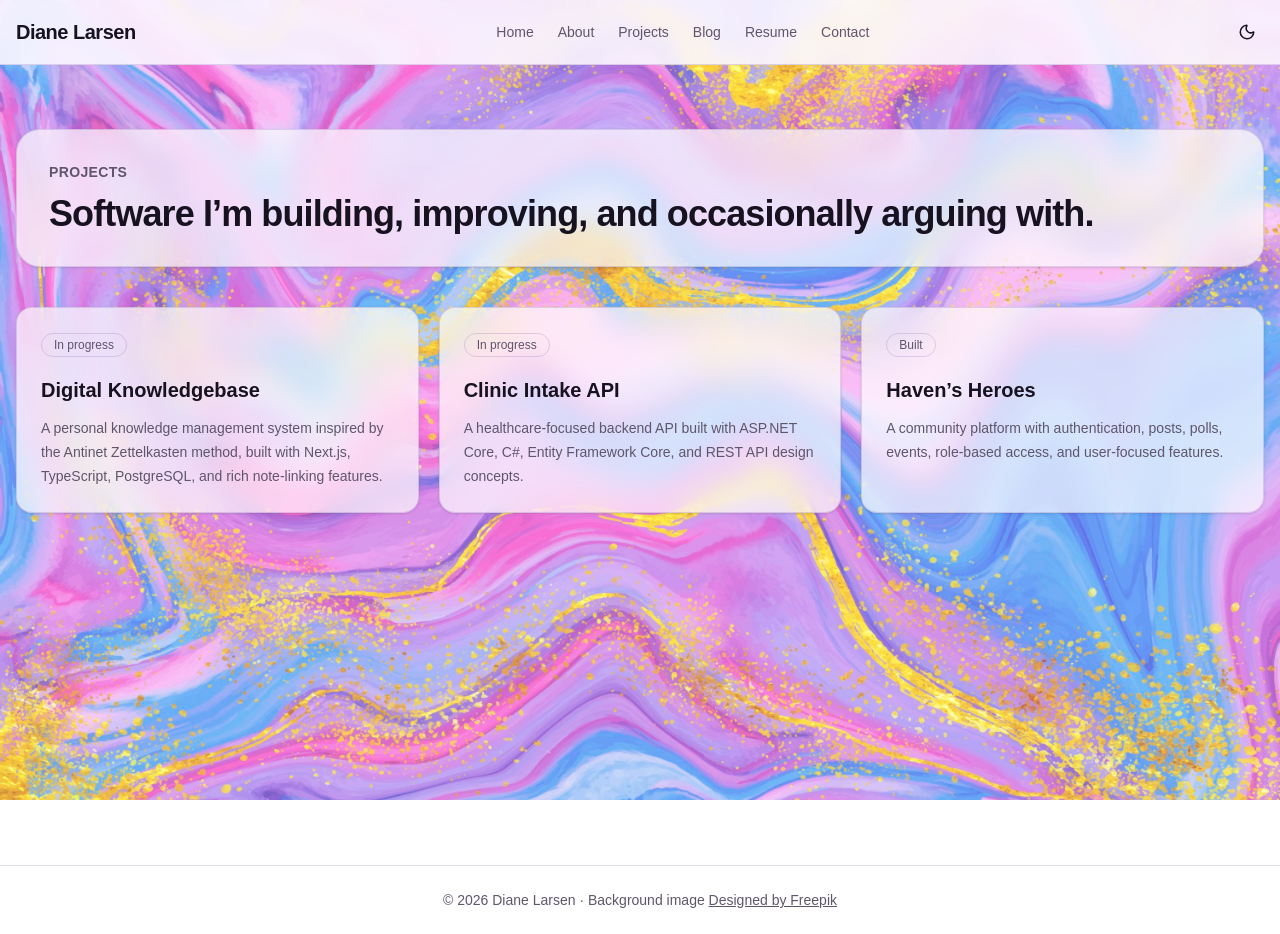
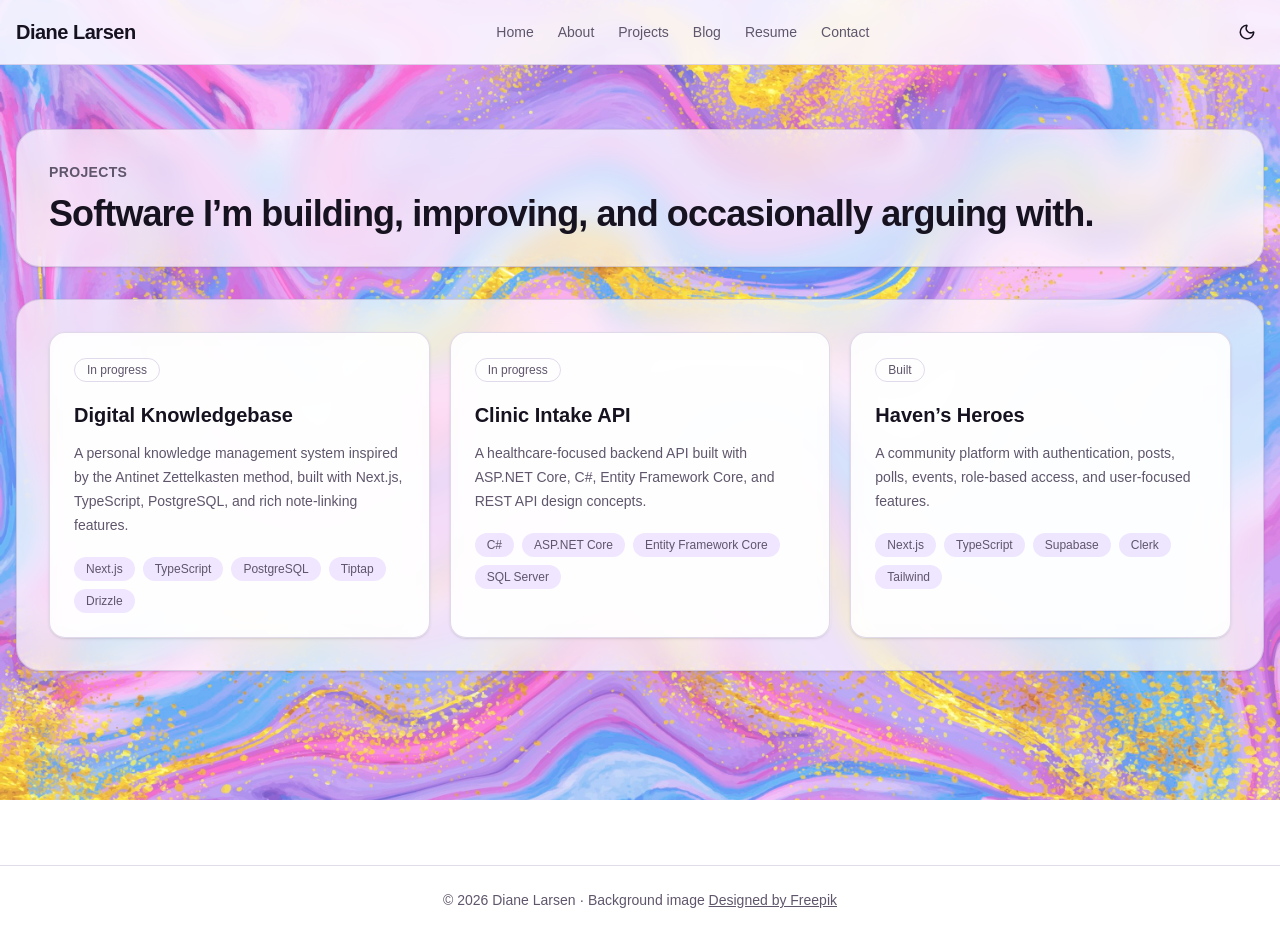
Before and after one commit to DianeLarsen/pandalove, a Next.js app: page /projects in a window 1280 px wide. Built offline with nearby package versions, Linux system fonts and the light colour scheme.

Commit message:
refactor: move site content into data files

```diff
--- a/src/app/blog/page.tsx
+++ b/src/app/blog/page.tsx
@@ -1,43 +1,33 @@
-const posts = [
-  {
-    title: "Coming Soon",
-    summary:
-      "Blog posts will live here once I migrate my writing into the new site.",
-    date: "2026",
-  },
-];
+import GlassCard from "@/components/GlassCard";
+import PageHeader from "@/components/PageHeader";
+import { posts } from "@/data/posts";
 
 export default function BlogPage() {
   return (
     <main className="min-h-screen text-foreground">
-      <section className="mx-auto max-w-5xl px-4 py-16">
-        <div className="rounded-3xl border border-border bg-card p-8 shadow-sm backdrop-blur-md">
-          <p className="text-sm font-semibold uppercase tracking-wide text-muted-foreground">
-            Blog
-          </p>
+      <section className="mx-auto flex max-w-5xl flex-col gap-8 px-4 py-16">
+        <PageHeader
+          eyebrow="Blog"
+          title="Writing, notes, projects, and whatever else survives editing."
+          description="This section will replace pandalove-blog.dev once the content is migrated."
+        />
 
-          <h1 className="mt-3 text-4xl font-bold tracking-tight">
-            Writing, notes, projects, and whatever else survives editing.
-          </h1>
-
-          <p className="mt-4 text-muted-foreground">
-            This section will replace pandalove-blog.dev once the content is
-            migrated.
-          </p>
-        </div>
-
-        <div className="mt-8 grid gap-4">
+        <GlassCard>
+          <div className="grid gap-4">
             {posts.map((post) => (
               <article
-              key={post.title}
-              className="rounded-2xl border border-border bg-card p-6 shadow-sm backdrop-blur-md"
+                key={post.slug}
+                className="rounded-2xl border border-border bg-card-strong p-6 shadow-sm backdrop-blur-md"
               >
                 <p className="text-sm text-muted-foreground">{post.date}</p>
+
                 <h2 className="mt-2 text-xl font-semibold">{post.title}</h2>
+
                 <p className="mt-3 text-muted-foreground">{post.summary}</p>
               </article>
             ))}
           </div>
+        </GlassCard>
       </section>
     </main>
   );
--- a/src/app/page.tsx
+++ b/src/app/page.tsx
@@ -1,30 +1,9 @@
 import Link from "next/link";
-
-const featuredProjects = [
-  {
-    title: "Digital Knowledgebase",
-    description:
-      "A work-in-progress personal knowledge management system inspired by the Antinet Zettelkasten method, built with Next.js, TypeScript, PostgreSQL, and rich note-linking features.",
-    href: "/projects/knowledgebase",
-    status: "In progress",
-  },
-  {
-    title: "Clinic Intake API",
-    description:
-      "A healthcare-focused backend project using ASP.NET Core, C#, Entity Framework Core, and API design concepts.",
-    href: "/projects/clinic-intake-api",
-    status: "In progress",
-  },
-  {
-    title: "Haven’s Heroes",
-    description:
-      "A neighborhood community platform with authentication, posts, polls, events, role-based access, and user-focused features.",
-    href: "/projects/havens-heroes",
-    status: "Built",
-  },
-];
+import { projects } from "@/data/projects";
 
 export default function Home() {
+  const featuredProjects = projects.filter((project) => project.featured);
+
   return (
     <main className="min-h-screen text-foreground">
       <section className="mx-auto flex max-w-7xl flex-col gap-16 px-4 py-16 sm:px-6 lg:px-8">
@@ -115,7 +94,7 @@ export default function Home() {
           <div className="grid gap-4 md:grid-cols-3">
             {featuredProjects.map((project) => (
               <Link
-                key={project.title}
+                key={project.slug}
                 href={project.href}
                 className="rounded-2xl border border-border bg-card p-5 shadow-sm backdrop-blur-md transition hover:-translate-y-1 hover:shadow-lg"
               >
--- a/src/app/projects/page.tsx
+++ b/src/app/projects/page.tsx
@@ -1,48 +1,24 @@
 import Link from "next/link";
-
-const projects = [
-  {
-    title: "Digital Knowledgebase",
-    href: "/projects/knowledgebase",
-    status: "In progress",
-    description:
-      "A personal knowledge management system inspired by the Antinet Zettelkasten method, built with Next.js, TypeScript, PostgreSQL, and rich note-linking features.",
-  },
-  {
-    title: "Clinic Intake API",
-    href: "/projects/clinic-intake-api",
-    status: "In progress",
-    description:
-      "A healthcare-focused backend API built with ASP.NET Core, C#, Entity Framework Core, and REST API design concepts.",
-  },
-  {
-    title: "Haven’s Heroes",
-    href: "/projects/havens-heroes",
-    status: "Built",
-    description:
-      "A community platform with authentication, posts, polls, events, role-based access, and user-focused features.",
-  },
-];
+import GlassCard from "@/components/GlassCard";
+import PageHeader from "@/components/PageHeader";
+import { projects } from "@/data/projects";
 
 export default function ProjectsPage() {
   return (
     <main className="min-h-screen text-foreground">
-      <section className="mx-auto max-w-7xl px-4 py-16">
-        <div className="mb-10 rounded-3xl border border-border bg-card p-8 shadow-sm backdrop-blur-md">
-          <p className="text-sm font-semibold uppercase tracking-wide text-muted-foreground">
-            Projects
-          </p>
-          <h1 className="mt-3 text-4xl font-bold tracking-tight">
-            Software I’m building, improving, and occasionally arguing with.
-          </h1>
-        </div>
+      <section className="mx-auto flex max-w-7xl flex-col gap-8 px-4 py-16">
+        <PageHeader
+          eyebrow="Projects"
+          title="Software I’m building, improving, and occasionally arguing with."
+        />
 
+        <GlassCard>
           <div className="grid gap-5 md:grid-cols-3">
             {projects.map((project) => (
               <Link
-              key={project.title}
+                key={project.slug}
                 href={project.href}
-              className="rounded-2xl border border-border bg-card p-6 shadow-sm backdrop-blur-md transition hover:-translate-y-1 hover:shadow-lg"
+                className="rounded-2xl border border-border bg-card-strong p-6 shadow-sm backdrop-blur-md transition hover:-translate-y-1 hover:shadow-lg"
               >
                 <span className="rounded-full border border-border px-3 py-1 text-xs text-muted-foreground">
                   {project.status}
@@ -53,9 +29,21 @@ export default function ProjectsPage() {
                 <p className="mt-3 text-sm leading-6 text-muted-foreground">
                   {project.description}
                 </p>
+
+                <div className="mt-5 flex flex-wrap gap-2">
+                  {project.stack.map((tech) => (
+                    <span
+                      key={tech}
+                      className="rounded-full bg-accent px-3 py-1 text-xs text-muted-foreground"
+                    >
+                      {tech}
+                    </span>
+                  ))}
+                </div>
               </Link>
             ))}
           </div>
+        </GlassCard>
       </section>
     </main>
   );
--- /dev/null
+++ b/src/components/GlassCard.tsx
@@ -0,0 +1,19 @@
+import { ReactNode } from "react";
+
+type GlassCardProps = {
+  children: ReactNode;
+  className?: string;
+};
+
+export default function GlassCard({
+  children,
+  className = "",
+}: GlassCardProps) {
+  return (
+    <section
+      className={`rounded-3xl border border-border bg-card p-8 shadow-sm backdrop-blur-md ${className}`}
+    >
+      {children}
+    </section>
+  );
+}
--- /dev/null
+++ b/src/components/PageHeader.tsx
@@ -0,0 +1,27 @@
+type PageHeaderProps = {
+  eyebrow: string;
+  title: string;
+  description?: string;
+};
+
+export default function PageHeader({
+  eyebrow,
+  title,
+  description,
+}: PageHeaderProps) {
+  return (
+    <div className="rounded-3xl border border-border bg-card p-8 shadow-sm backdrop-blur-md">
+      <p className="text-sm font-semibold uppercase tracking-wide text-muted-foreground">
+        {eyebrow}
+      </p>
+
+      <h1 className="mt-3 text-4xl font-bold tracking-tight">{title}</h1>
+
+      {description && (
+        <p className="mt-4 text-lg leading-8 text-muted-foreground">
+          {description}
+        </p>
+      )}
+    </div>
+  );
+}
--- /dev/null
+++ b/src/data/posts.ts
@@ -0,0 +1,20 @@
+export type Post = {
+  title: string;
+  slug: string;
+  href: string;
+  date: string;
+  summary: string;
+  published: boolean;
+};
+
+export const posts: Post[] = [
+  {
+    title: "Coming Soon",
+    slug: "coming-soon",
+    href: "/blog/coming-soon",
+    date: "2026",
+    summary:
+      "Blog posts will live here once I migrate my writing into the new site.",
+    published: false,
+  },
+];
--- /dev/null
+++ b/src/data/projects.ts
@@ -0,0 +1,42 @@
+export type Project = {
+  title: string;
+  slug: string;
+  href: string;
+  status: "Built" | "In progress" | "Planned";
+  description: string;
+  stack: string[];
+  featured: boolean;
+};
+
+export const projects: Project[] = [
+  {
+    title: "Digital Knowledgebase",
+    slug: "knowledgebase",
+    href: "/projects/knowledgebase",
+    status: "In progress",
+    description:
+      "A personal knowledge management system inspired by the Antinet Zettelkasten method, built with Next.js, TypeScript, PostgreSQL, and rich note-linking features.",
+    stack: ["Next.js", "TypeScript", "PostgreSQL", "Tiptap", "Drizzle"],
+    featured: true,
+  },
+  {
+    title: "Clinic Intake API",
+    slug: "clinic-intake-api",
+    href: "/projects/clinic-intake-api",
+    status: "In progress",
+    description:
+      "A healthcare-focused backend API built with ASP.NET Core, C#, Entity Framework Core, and REST API design concepts.",
+    stack: ["C#", "ASP.NET Core", "Entity Framework Core", "SQL Server"],
+    featured: true,
+  },
+  {
+    title: "Haven’s Heroes",
+    slug: "havens-heroes",
+    href: "/projects/havens-heroes",
+    status: "Built",
+    description:
+      "A community platform with authentication, posts, polls, events, role-based access, and user-focused features.",
+    stack: ["Next.js", "TypeScript", "Supabase", "Clerk", "Tailwind"],
+    featured: true,
+  },
+];
```
Also changed, not shown: src/app/about/page.tsx (+25 -16 lines), src/app/contact/page.tsx (+15 -20 lines), src/app/resume/page.tsx (+15 -14 lines). Lines whose indentation alone changed are shown as unchanged.
